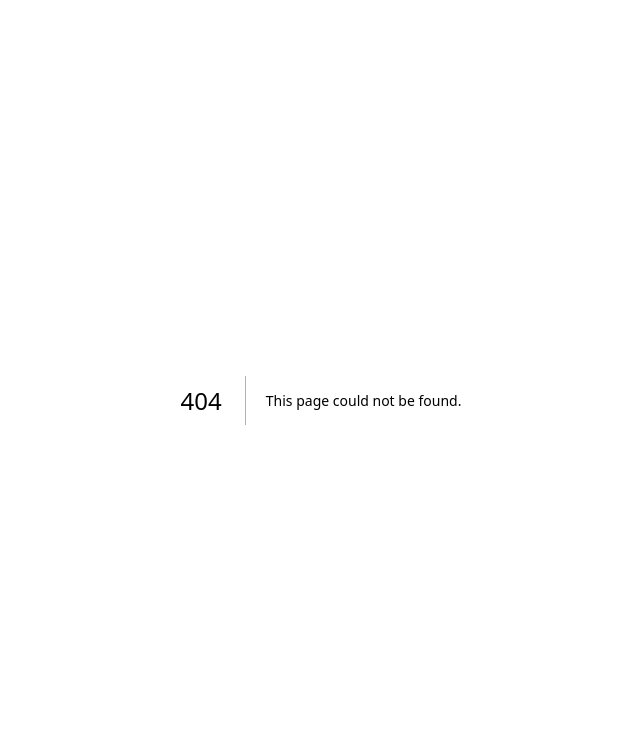
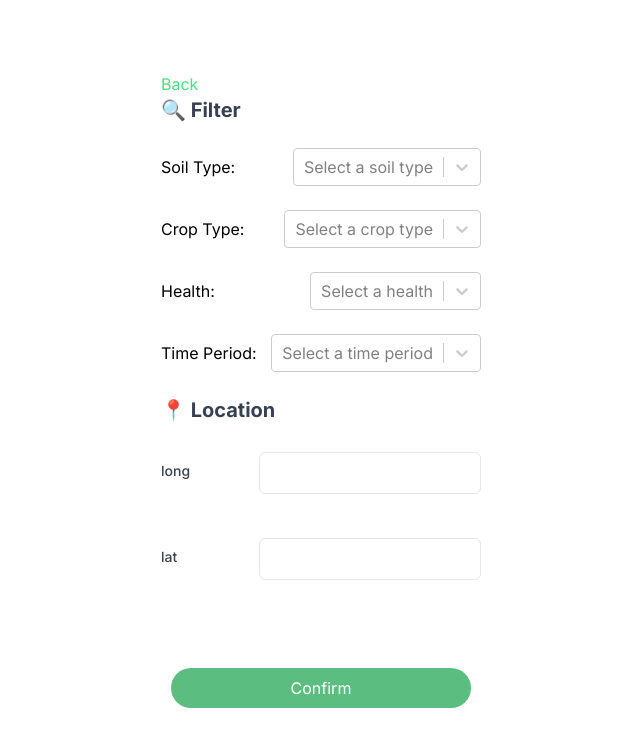
Before and after one commit to Jake-mc221/Agriculture-App, a Next.js app: page /search in a window 1280 px wide. Before the commit this address had no page. Shown: the top 746 px of the page, without its empty margins (319-959 px from the left). Built offline with nearby package versions, Linux system fonts and the light colour scheme.

Commit message:
Update Sprint#2 Frontend final version.

```diff
--- a/package.json
+++ b/package.json
@@ -16,7 +16,10 @@
     "@capacitor/camera": "^5.0.7",
     "@capacitor/core": "^5.2.3",
     "@capacitor/ios": "^5.2.3",
+    "@emotion/react": "^11.11.1",
+    "@emotion/styled": "^11.11.0",
     "@ionic/pwa-elements": "^3.2.2",
+    "@material-tailwind/react": "^2.1.1",
     "@types/node": "20.4.9",
     "@types/react": "18.2.20",
     "@types/react-dom": "18.2.7",
@@ -29,6 +32,8 @@
     "react": "18.2.0",
     "react-dom": "18.2.0",
     "react-icons": "^4.10.1",
+    "react-modal": "^3.16.1",
+    "react-select": "^5.7.4",
     "storybook": "^7.3.2",
     "tailwind-merge": "^1.14.0",
     "tailwindcss": "3.3.3",
@@ -45,6 +50,7 @@
     "@storybook/nextjs": "^7.3.2",
     "@storybook/react": "^7.3.2",
     "@storybook/testing-library": "^0.2.0",
+    "@types/react-modal": "^3.16.0",
     "@typescript-eslint/eslint-plugin": "^6.4.1",
     "concurrently": "^8.2.0",
     "eslint-config-prettier": "^9.0.0",
--- a/src/app/home/page.tsx
+++ /dev/null
@@ -1,23 +0,0 @@
-import { Button } from "@/components/common/Button";
-import NavigationBar from "@/components/core/NavigationBar";
-import Link from "next/link";
-
-export default function Page() {
-  return (
-    <div className="flex-1 flex items-center justify-center">
-      <Button
-          component={Link}
-          href="/profile" //{link到search page，并且改一下按钮的位置，Amber和Jermey}
-          type="submit"
-          className="mt-16"
-        >
-          Search
-        </Button>
-      <div>
-        <footer>
-          <NavigationBar></NavigationBar>
-        </footer>
-      </div>
-    </div>
-  );
-}
--- /dev/null
+++ b/src/app/images/page.tsx
@@ -0,0 +1,95 @@
+"use client";
+import React, { useState } from "react";
+import Modal from "react-modal";
+import ReactDOM from "react-dom";
+import { Button } from "@/components/common/Button";
+import NavigationBar from "@/components/core/NavigationBar";
+import Link from "next/link";
+
+const customStyles = {
+  content: {
+    top: "50%",
+    left: "50%",
+    transform: "translate(-50%, -50%)",
+    maxWidth: "400px",
+    padding: "20px",
+  },
+};
+// Modal.setAppElement("#root");
+export default function Images() {
+  const [modalIsOpen, setModalIsOpen] = useState(false);
+
+  const openModal = () => {
+    setModalIsOpen(true);
+  };
+
+  const closeModal = () => {
+    setModalIsOpen(false);
+  };
+  return (
+    <div className="min-h-[25rem] w-full flex flex-col items-center gap-1 p-12 bg-white">
+
+
+      <div className="mb-8 text-center">
+        <label className="text-3xl font-bold text-gray-700 w-36 text-center">
+          Images
+        </label>
+      </div>
+
+      <br />
+
+      <div className="text-center flex flex-row space-x-18">
+
+        <button
+          onClick={handleClickForBackButton}
+          className="text-green-400 mr-4"
+        >
+          Back
+        </button>
+
+        <button
+          onClick={handleClickForNextButton}
+          className="text-green-400 ml-4"
+        >
+          Next
+        </button>
+      </div>
+      <div>
+        <button
+        onClick={openModal}
+        className="text-green-400 mr-4">Image_Sample</button>
+        {modalIsOpen && (
+          <Modal
+            isOpen={modalIsOpen}
+            onRequestClose={closeModal}
+            style={customStyles}
+            portalClassName="custom-modal-portal"
+          >
+            <h2>Export Images</h2>
+            <p>Email address</p>
+            <p>SMS message</p>
+            <p>Facebook</p>
+            <p>Instagram</p>
+            <button onClick={closeModal}
+            className="text-green-400 mr-4">Close</button>
+          </Modal>
+        )}
+    </div>
+      <div>
+        <footer>
+          <NavigationBar></NavigationBar>
+        </footer>
+      </div>
+    </div>
+
+
+  );
+
+  function handleClickForBackButton() {
+    window.location.href = "/search";
+  }
+
+  function handleClickForNextButton() {
+    window.location.href = "/profile";
+  }
+}
--- a/src/app/login/page.tsx
+++ b/src/app/login/page.tsx
@@ -18,37 +18,31 @@ export default function Login() {
           <input
             type="text"
             placeholder="email@example.com"
-            className="text-gray-600 bg-gray-50 border text-sm rounded-lg p-2"
+            className="bg-gray-100 p-3 rounded ring-1 ring-gray-200 min-w-[20rem]"
           />
         </label>
-        {/* <label className="flex-1 flex flex-col">
-          <h3>Password</h3>
-          <input
-            type="password"
-            placeholder="enter password"
-            className="text-gray-600 bg-gray-50 border text-sm rounded-lg p-2"
-          />
-        </label> */}
         <label className="flex-1 flex flex-col">
       <h3>Password</h3>
       <div className="relative">
         <input
           type={showPassword ? 'text' : 'password'}
           placeholder="enter password"
-          className="text-gray-600 bg-gray-50 border text-sm rounded-lg p-2"
+          className="bg-gray-100 p-3 rounded ring-1 ring-gray-200 min-w-[20rem]"
         />
-        <button
-          type="button"
-          onClick={togglePasswordVisibility}
-          className="absolute right-2 top-1/2 transform -translate-y-1/2"
-        >
+        <div>
+          <button
+            type="button"
+            onClick={togglePasswordVisibility}
+            className="absolute right-2 top-1/2 transform -translate-y-1/2"
+          >
           {showPassword ? 'Hide' : 'Show'}
         </button>
+        </div>
       </div>
     </label>
         <Button
           component={Link}
-          href="/home"
+          href="/profile"
           type="submit"
           className="mt-16"
         >
--- /dev/null
+++ b/src/app/search/page.tsx
@@ -0,0 +1,118 @@
+"use client";
+
+import { Button } from "@/components/common/Button";
+import { useEffect, useState } from "react";
+import ComboBoxWithLabel from "@/components/common/ComboBoxWithLabel";
+
+export default function Page() {
+
+  const [count, setCount] = useState<number>(0);
+  const [cropsType, setCropsType] = useState<string>("");
+  const [soilType, setSoilType] = useState<string>("");
+  const [locationLong, setLocationLong] = useState<string>("");
+  const [locationLat, setLocationLat] = useState<string>("");
+  const [timePeriod, setTimePeriod] = useState<string>("");
+  const [healthStatus, setHealthStatus] = useState<string>("");
+
+  const inputContainer = "mb-4 flex items-center";
+  const inputClassName = "mt-1 p-2 w-full border rounded-md";
+  const inputFont = "block text-sm font-medium text-gray-700 w-36";
+
+  const options = [
+    { value: "option1", label: "Option 1" },
+    { value: "option2", label: "Option 2" },
+    { value: "option3", label: "Option 3" },
+  ];
+
+  useEffect(() => {
+    const interval = setInterval(() => {
+      setCount(0);
+    }, 2000);
+
+    return () => {
+      clearInterval(interval);
+    };
+  }, []);
+
+  useEffect(() => {
+    console.log(
+      count,
+      cropsType,
+      soilType,
+      timePeriod,
+      healthStatus,
+      locationLong,
+      locationLat,
+    );
+  }, [count]);
+  return (
+    <div className="min-h-[25rem] w-full flex flex-col items-center gap-10 p-10 bg-white">
+      <div className="p-8 bg-white rounded-lg w-96">
+        <button
+          onClick={handleClick}
+          className="relative right-15 text-green-400"
+        >
+          Back
+        </button>
+        <br />
+        <label className="block text-xl font-bold text-gray-700 w-36">
+          🔍 Filter
+        </label>
+        <br />
+        <div>
+          <ComboBoxWithLabel label="Soil Type" options={options} />
+        </div>
+        <br />
+        <div>
+          <ComboBoxWithLabel label="Crop Type" options={options} />
+        </div>
+        <br />
+        <div>
+          <ComboBoxWithLabel label="Health" options={options} />
+        </div>
+        <br />
+        <div>
+          <ComboBoxWithLabel label="Time Period" options={options} />
+        </div>
+        <br />
+        <label className="block text-xl font-bold text-gray-700 w-36">
+          📍 Location
+        </label>
+        <br />
+        <div className={inputContainer}>
+          <label className={inputFont}>long</label>
+          <input
+            type="text"
+            onChange={(e) => setLocationLong(String(e.target.value))}
+            className={inputClassName}
+          />
+        </div>
+        <br />
+        <div className={inputContainer}>
+          <label className={inputFont}> lat</label>
+          <input
+            type="text"
+            id="location_lat"
+            onChange={(e) => setLocationLat(String(e.target.value))}
+            className={inputClassName}
+          />
+        </div>
+      </div>
+      <Button
+        onClick={() => {
+          // setCount(count + 1);
+          handleConfirm();
+        }}
+        style={{ width: "300px" }} // Adjust the width as needed
+      >
+        Confirm
+      </Button>
+    </div>
+  );
+  function handleClick() {
+    window.location.href = "profile";
+  }
+  function handleConfirm() {
+    window.location.href = "images";
+  }
+}
--- /dev/null
+++ b/src/components/common/ComboBoxWithLabel.tsx
@@ -0,0 +1,29 @@
+import React from "react";
+import Select from "react-select";
+
+interface Option {
+  value: string;
+  label: string;
+}
+
+interface ComboBoxWithLabelProps {
+  label: string;
+  options: Option[];
+}
+
+const ComboBoxWithLabel: React.FC<ComboBoxWithLabelProps> = ({
+  label,
+  options,
+}) => {
+  return (
+    <div className="flex items-center justify-between">
+      <label>{label}:</label>
+      <Select
+        options={options}
+        placeholder={`Select a ${label.toLowerCase()}`}
+      />
+    </div>
+  );
+};
+
+export default ComboBoxWithLabel;
--- a/src/components/core/NavigationBar.tsx
+++ b/src/components/core/NavigationBar.tsx
@@ -1,4 +1,5 @@
 import { BiHomeSmile } from "react-icons/bi";
+import { FaSearch } from "react-icons/fa";
 import { FaRankingStar } from "react-icons/fa6";
 import { BsPerson } from "react-icons/bs";
 import { LuScanLine } from "react-icons/lu";
@@ -21,8 +22,8 @@ export default function NavigationBar() {
           </Button>
 
           <div className="flex-1 flex flex-row justify-around items-center border border-t border-slate-10">
-            <Button intent="unstyled" component={Link} href="/home">
-              <BiHomeSmile className="text-3xl text-gray-600" />
+            <Button intent="unstyled" component={Link} href="/search">
+              <FaSearch className="text-3xl text-gray-600" />
             </Button>
             <Button intent="unstyled" component={Link} href="/label">
               <MdAddChart className="text-3xl text-gray-600" />
```
Also changed, not shown: src/app/signup/page.tsx (+22 -9 lines), 1 other file (tests, documents, lock files or other folders).
